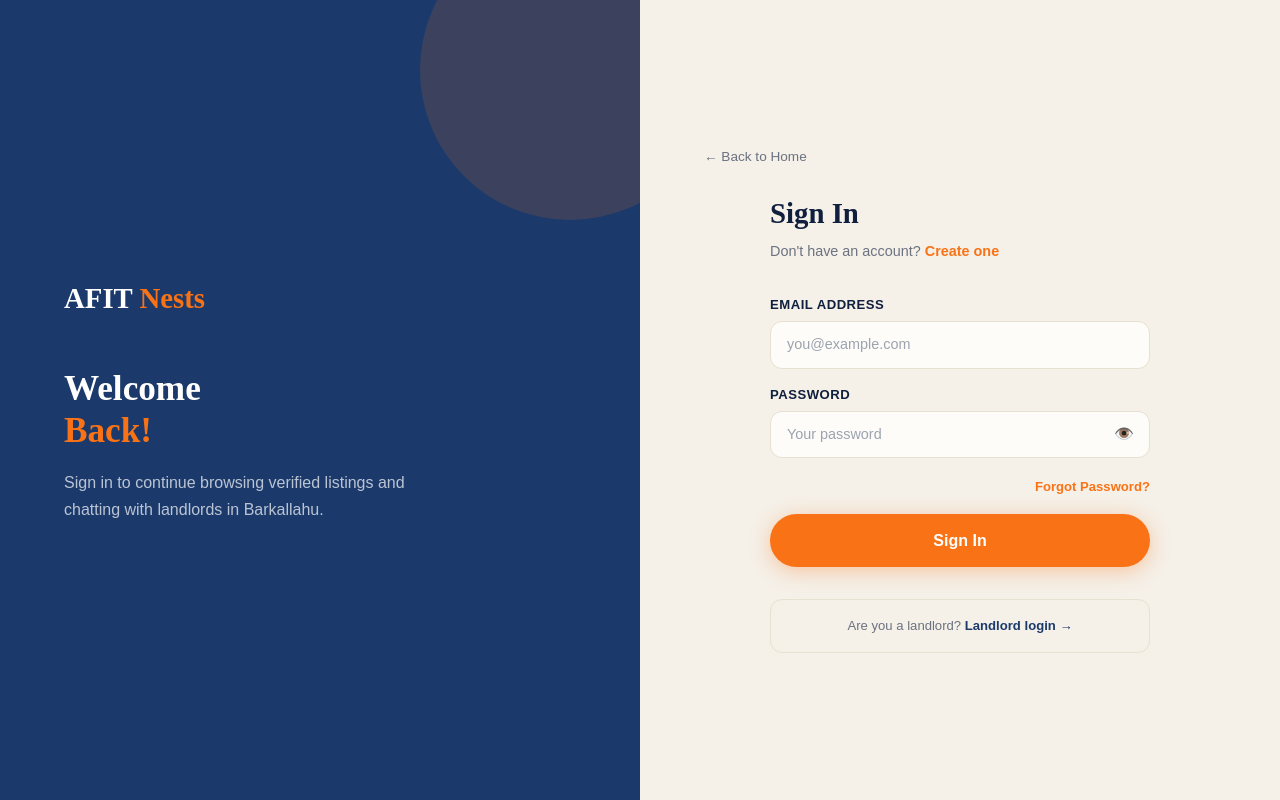
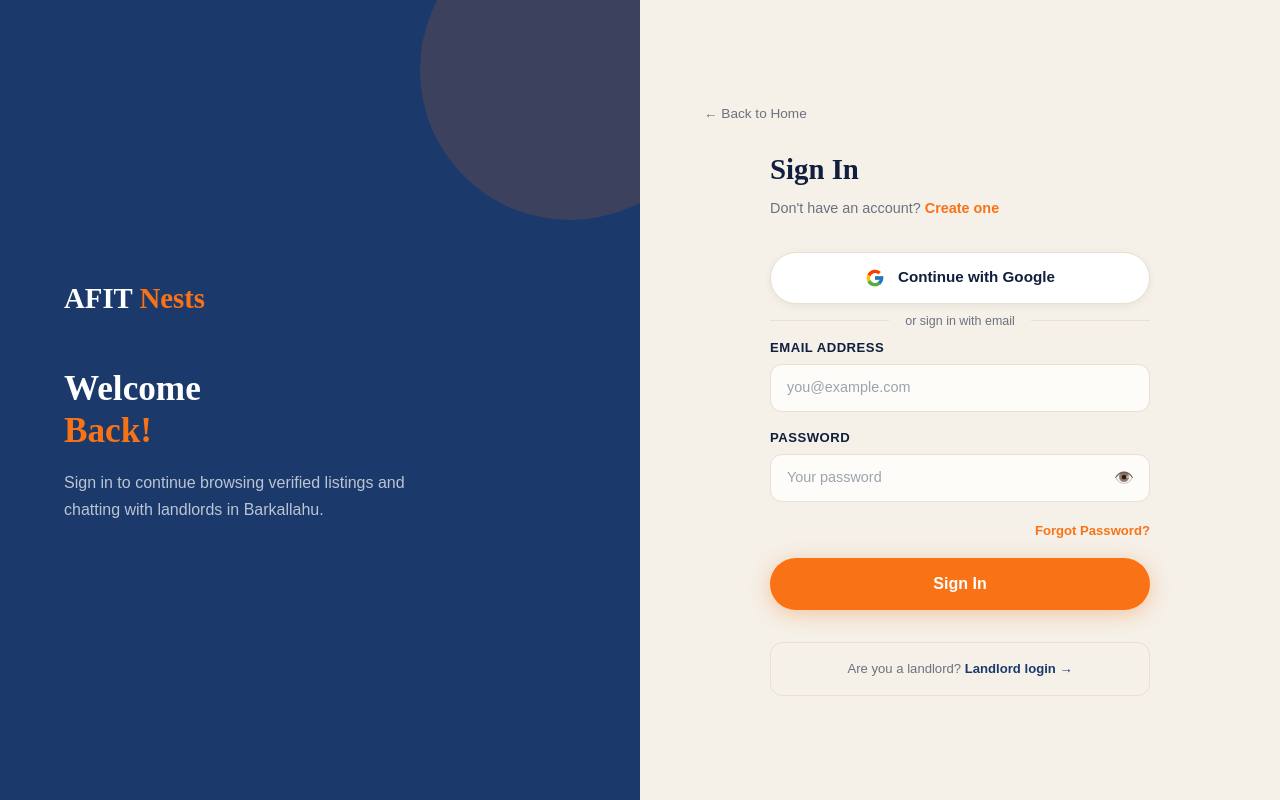
Before and after one commit to Afit-Nests/afit-nests, a React (Vite) app: page /student/login in a window 1280 px wide. Built offline with nearby package versions, Linux system fonts and the light colour scheme; no server answers.

Commit message:
student login fix

```diff
--- a/src/pages/auth/StudentLogin.jsx
+++ b/src/pages/auth/StudentLogin.jsx
@@ -3,7 +3,7 @@ import { Link, useNavigate } from 'react-router-dom'
 import { useAuth } from '../../context/AuthContext'
 
 export default function StudentLogin() {
-  const { signInStudent } = useAuth()
+  const { signInStudent, signInWithGoogle  } = useAuth()
   const navigate = useNavigate()
 
   const [form, setForm] = useState({ email: '', password: '' })
@@ -89,6 +89,37 @@ export default function StudentLogin() {
             </div>
           )}
 
+          {/* Google Sign In */}
+<button
+  onClick={async () => {
+    const { error } = await signInWithGoogle()
+    if (error) setError(error.message)
+  }}
+  style={{
+    width: '100%', display: 'flex', alignItems: 'center', justifyContent: 'center',
+    gap: '0.8rem', background: 'white', color: '#0F1F3D',
+    padding: '0.85rem', borderRadius: '50px', fontWeight: 600,
+    fontSize: '0.95rem', border: '1.5px solid var(--beige-dark)',
+    cursor: 'pointer', fontFamily: 'DM Sans, sans-serif',
+    boxShadow: '0 2px 8px rgba(0,0,0,0.06)', marginBottom: '0.5rem',
+  }}
+>
+  <svg width="20" height="20" viewBox="0 0 48 48">
+    <path fill="#FFC107" d="M43.6 20H24v8h11.3C33.6 33.1 29.3 36 24 36c-6.6 0-12-5.4-12-12s5.4-12 12-12c3 0 5.8 1.1 7.9 3l5.7-5.7C34.1 6.5 29.3 4 24 4 12.9 4 4 12.9 4 24s8.9 20 20 20c11 0 19.7-8 19.7-20 0-1.3-.1-2.7-.1-4z"/>
+    <path fill="#FF3D00" d="M6.3 14.7l6.6 4.8C14.5 16 19 12 24 12c3 0 5.8 1.1 7.9 3l5.7-5.7C34.1 6.5 29.3 4 24 4 16.3 4 9.7 8.3 6.3 14.7z"/>
+    <path fill="#4CAF50" d="M24 44c5.2 0 9.9-1.9 13.5-5l-6.2-5.2C29.4 35.6 26.8 36 24 36c-5.2 0-9.6-2.9-11.3-7.1l-6.6 5.1C9.8 40 16.4 44 24 44z"/>
+    <path fill="#1976D2" d="M43.6 20H24v8h11.3c-.9 2.4-2.5 4.5-4.6 5.8l6.2 5.2C40.7 35.5 44 30.2 44 24c0-1.3-.1-2.7-.4-4z"/>
+  </svg>
+  Continue with Google
+</button>
+
+{/* Divider */}
+<div style={{ display: 'flex', alignItems: 'center', gap: '1rem', margin: '0.5rem 0' }}>
+  <div style={{ flex: 1, height: '1px', background: 'var(--beige-dark)' }} />
+  <span style={{ fontSize: '0.78rem', color: 'var(--text-muted)', fontWeight: 500 }}>or sign in with email</span>
+  <div style={{ flex: 1, height: '1px', background: 'var(--beige-dark)' }} />
+</div>
+
           <div style={{ display: 'flex', flexDirection: 'column', gap: '1rem' }}>
 
             <div>
```
